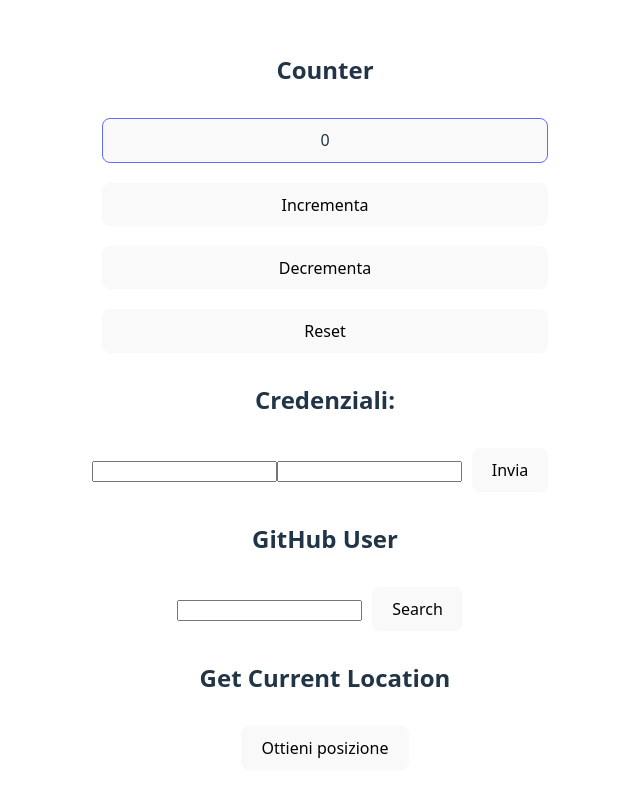
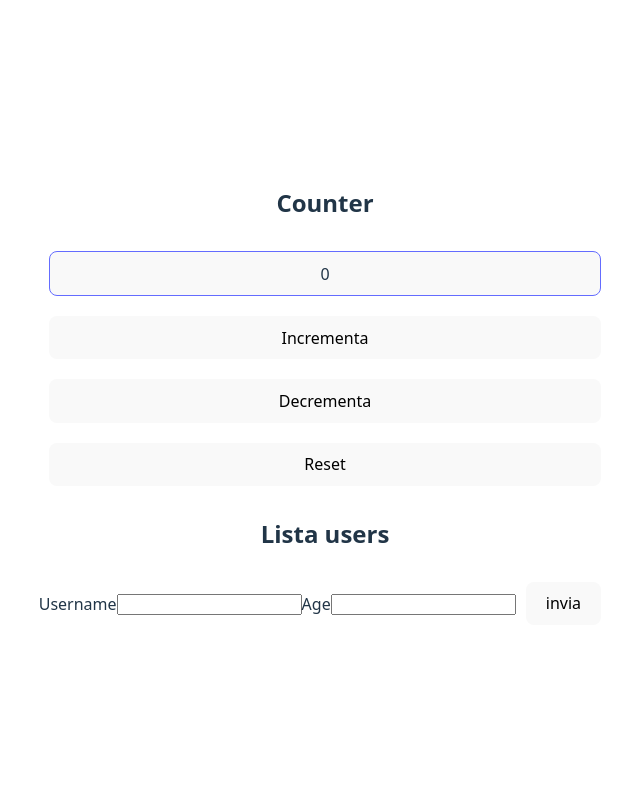
Before and after one commit to MartinaCostantino/React, a React (Vite) app in the folder esercizi-react/: page / in a window 1280 px wide. Shown: the top 796 px of the page, without its empty margins (315-955 px from the left). Built offline with nearby package versions, Linux system fonts and the light colour scheme.

Commit message:
useCallback and useMemo

```diff
--- a/esercizi-react/src/App.jsx
+++ b/esercizi-react/src/App.jsx
@@ -1,30 +1,44 @@
-import Form from "./components/Form"
+import { useState } from "react"
+import FilteredList from "./components/FilteredList"
 import HookCounter from "./components/HookCounter"
-import useGithubUser from "./useGithubUser";
-import useCurrentLocation from "./useCurrentLocation";
-import GitHubUser from "./components/GitHubUser";
-
+import useForm from "./useForm"
 
 function App() {
-   const { location, error , loading, getLocation } = useCurrentLocation();
+   const {form, handleChange} = useForm({username:"", age: ""})
+   const [users, setUsers] = useState([])
+   const [error, setError] = useState("")
+
+   function handleSubmit(event){
+      event.preventDefault()
+      const age = parseInt(form.age);
+
+      if ( age < 18) {
+      setError("Età non valida! L'età minima è 18.");
+      return;
+    }else{
+        const newUser = { id: users.length + 1, username: form.username, age: parseInt(form.age) }
+        setUsers([...users, newUser]);+
+        setError("")
+    }
+
+   }
+
 
 
  return (
   <>
   <h2>Counter</h2>
   <HookCounter></HookCounter>
-  <h2>Credenziali:</h2>
-  <Form> </Form>
-  <GitHubUser></GitHubUser>
-  <h2>Get Current Location</h2>
-      <button onClick={getLocation}>Ottieni posizione</button>
-      {loading && <p>localizzazione in corso...</p>}
-      {error && <p>{error}</p>}
-      {location && (
-        <p>
-          Latitude: {location.latitudine}, Longitude: {location.longitudine}
-        </p>
-      )}
+  <h2>Lista users</h2>
+  {error && <p>{error}</p>}
+  <FilteredList users={users}></FilteredList>
+  <form onSubmit={handleSubmit}>
+    <label htmlFor="name" >Username</label>
+    <input type="text" name="username" onChange={handleChange} value={form.username || ""} />
+    <label htmlFor="age">Age</label>
+    <input type="number" name="age" onChange={handleChange} value={form.age || ""}/>
+    <button type="submit">invia</button>
+  </form>
 
   </>
   )
--- /dev/null
+++ b/esercizi-react/src/components/FilteredList.jsx
@@ -0,0 +1,16 @@
+import { useMemo, } from "react"
+
+export default function FilteredList({users}){
+   const filteredUser = useMemo(() => {
+    return users.filter((user)=>user.age >= 18)
+   }, [users])
+   return (
+    <ul>
+        {filteredUser.map(user =>(
+            <li key={user.id}> name: {user.username} age: {user.age} id: {user.id}</li>
+        ))}
+
+    </ul>
+
+   )
+}
--- a/esercizi-react/src/components/Form.jsx
+++ /dev/null
@@ -1,17 +0,0 @@
-import useForm from "../useForm"
-
-export default function Form(){
-    const {form, handleChange} = useForm({username:"", pass: ""})
-    function handleSubmit(event){
-        event.preventDefault()
-        console.log(form)
-    }
-    return (
-        <form onSubmit={handleSubmit}>
-            <input type="text" name="username" onChange={handleChange} />
-            <input type="password" name="pass" onChange={handleChange} />
-            <button type="submit">Invia</button>
-
-        </form>
-    )
-}
--- a/esercizi-react/src/components/GitHubUser.jsx
+++ /dev/null
@@ -1,32 +0,0 @@
-import useGithubUser from "../useGithubUser";
-import { useState } from "react";
-export default function GitHubUser(){
-    const [username, setUsername] = useState("");
-    const { user, error, loading, getApi } = useGithubUser(username);
-    function handleSubmit(event){
-      event.preventDefault()
-
-    }
-    return(
-    <>
-
-    <div>
-    <h2>GitHub User</h2>
-    <form onSubmit={handleSubmit}>
-    <input type="text" value={username} onChange={(event) => setUsername(event.target.value)} />
-    <button type="submit">Search</button>
-    </form>
-    </div>
-    <div>
-     {loading && <p>Loading...</p>}
-     {user && <div>
-     <p>{user.name}</p>
-     <p>{user.login}</p>
-     <img src={user.avatar_url} />
-     </div>}
-
-     </div>
-    </>
-
-    )
-}
--- a/esercizi-react/src/components/HookCounter.jsx
+++ b/esercizi-react/src/components/HookCounter.jsx
@@ -1,12 +1,12 @@
 import useCounter from "../useCounter"
 export default function HookCounter({initialValue = 0}){
-   const {counter, onIncrement, onDecrement, onReset } = useCounter(initialValue)
+   const {counter, increment, decrement, reset } = useCounter(initialValue)
    return(
     <div className="contatore">
     <p>{counter}</p>
-    <button onClick={onIncrement}>Incrementa</button>
-    <button onClick={onDecrement}>Decrementa</button>
-    <button onClick={onReset}>Reset</button>
+    <button onClick={increment}>Incrementa</button>
+    <button onClick={decrement}>Decrementa</button>
+    <button onClick={reset}>Reset</button>
     </div>
    )
 }
--- a/esercizi-react/src/useCounter.jsx
+++ b/esercizi-react/src/useCounter.jsx
@@ -1,19 +1,14 @@
-import { useState } from "react"
+import { useCallback, useState } from "react"
 export default  function useCounter(initialValue = 0){
     const [counter, setCounter] = useState(initialValue)
-    function handleIncrement(){
+    const increment = useCallback(() => {
         setCounter((counter) => counter + 1)
-    }
-    function handleDecrement(){
+    }, [])
+    const decrement = useCallback(()=>{
         setCounter((counter) => counter -1)
-    }
-    function handleReset(){
+    },[])
+    const reset = useCallback(() => {
         setCounter(initialValue)
-    }
-     return {
-        counter: counter,
-        onIncrement: handleIncrement,
-        onDecrement: handleDecrement,
-        onReset: handleReset,
-     }
+    },[])
+     return { counter, increment, decrement, reset}
 }
--- a/esercizi-react/src/useCurrentLocation.jsx
+++ /dev/null
@@ -1,24 +0,0 @@
-import { useState } from "react"
-
-export default function useCurrentLocation(){
-    const [location, setLocation] = useState(null)
-    const [error, setError] = useState(null)
-    const [loading, setLoading] = useState(false)
-
-    function getLocation(){
-        setLoading(true)
-        try {
-            navigator.geolocation.getCurrentPosition((position)=> {
-                setLocation({
-                    latitudine: position.coords.latitude,
-                    longitudine: position.coords.longitude,
-                })
-            })
-        } catch (error) {
-            setError("errore nel recupero della posizione")
-        } finally{
-            setLoading(false)
-        }
-    }
-    return { location, error, loading, getLocation };
-}
--- a/esercizi-react/src/useGithubUser.jsx
+++ /dev/null
@@ -1,31 +0,0 @@
-import { useState, useEffect } from "react"
-export default function useGithubUser(username){
-    const [user, setUser] = useState(null)
-    const [error, setError] = useState(null)
-    const [loading, setLoading]= useState(false)
-
-
-        async function getApi() {
-        if (!username) return;
-        setLoading(true)
-    try {
-        const response = await fetch(`https://api.github.com/users/${username}`)
-        const responseJson = await response.json()
-        setUser(responseJson)
-
-
-    } catch (error) {
-        setError("eerore nel recupero dell'API")
-        setUser(null)
-
-    } finally{
-        setLoading(false)
-    }
-    }
-
-    useEffect(() => {
-        getApi();
-    }, [username]);
-
- return { user, error, loading, getApi}
-}
```
